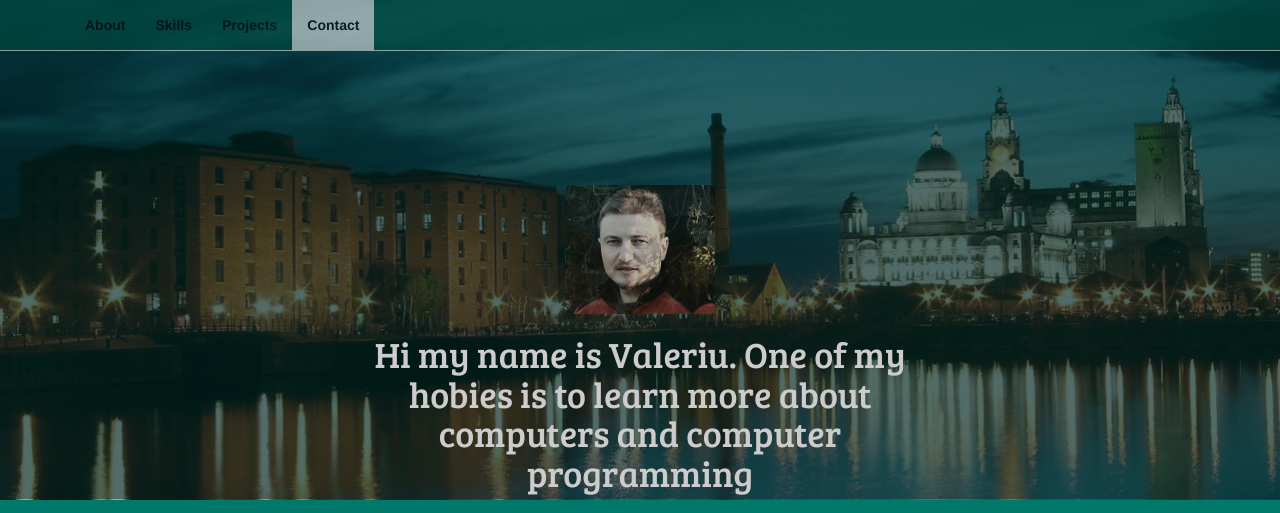
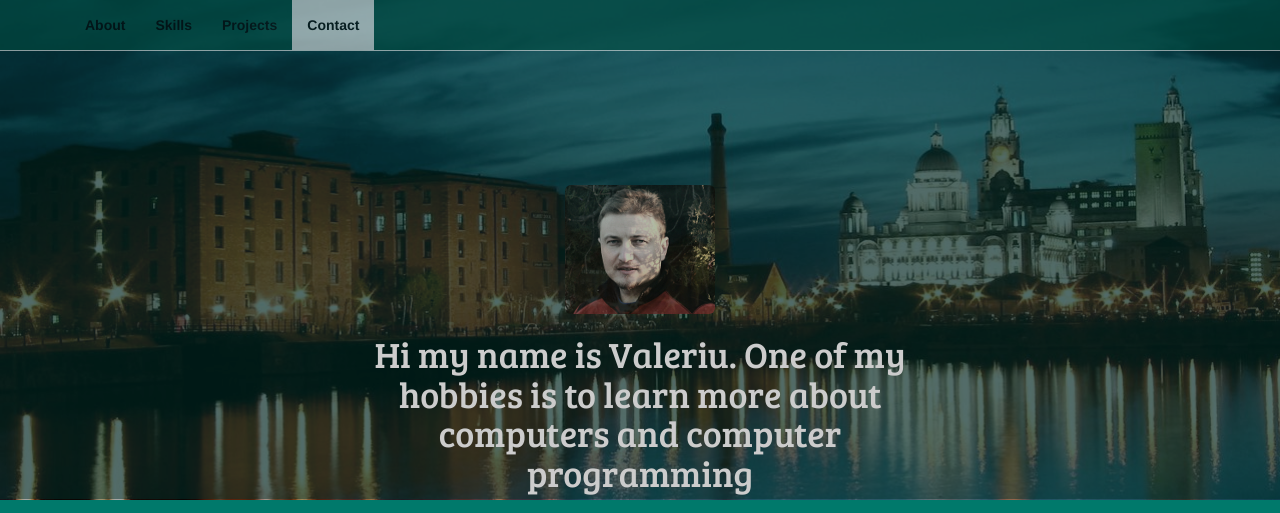
Before and after one commit to valeriusturcanus/portfolio, a plain HTML site: page index.html in a window 1280 px wide. Shown: the top 513 px of the page. Drawn offline with nearby package versions, Linux system fonts and the light colour scheme.

Commit message:
corrected the spelling

```diff
--- a/index.html
+++ b/index.html
@@ -56,7 +56,7 @@
                     </div>
                     <div class="col-md-6">
 
-                        <h1 class="margin-auto">Hi my name is Valeriu. One of my hobies is to learn more about computers and computer programming</h1>
+                        <h1 class="margin-auto">Hi my name is Valeriu. One of my hobbies is to learn more about computers and computer programming</h1>
                     </div>
                     <div class="col-md-3">
 
```
